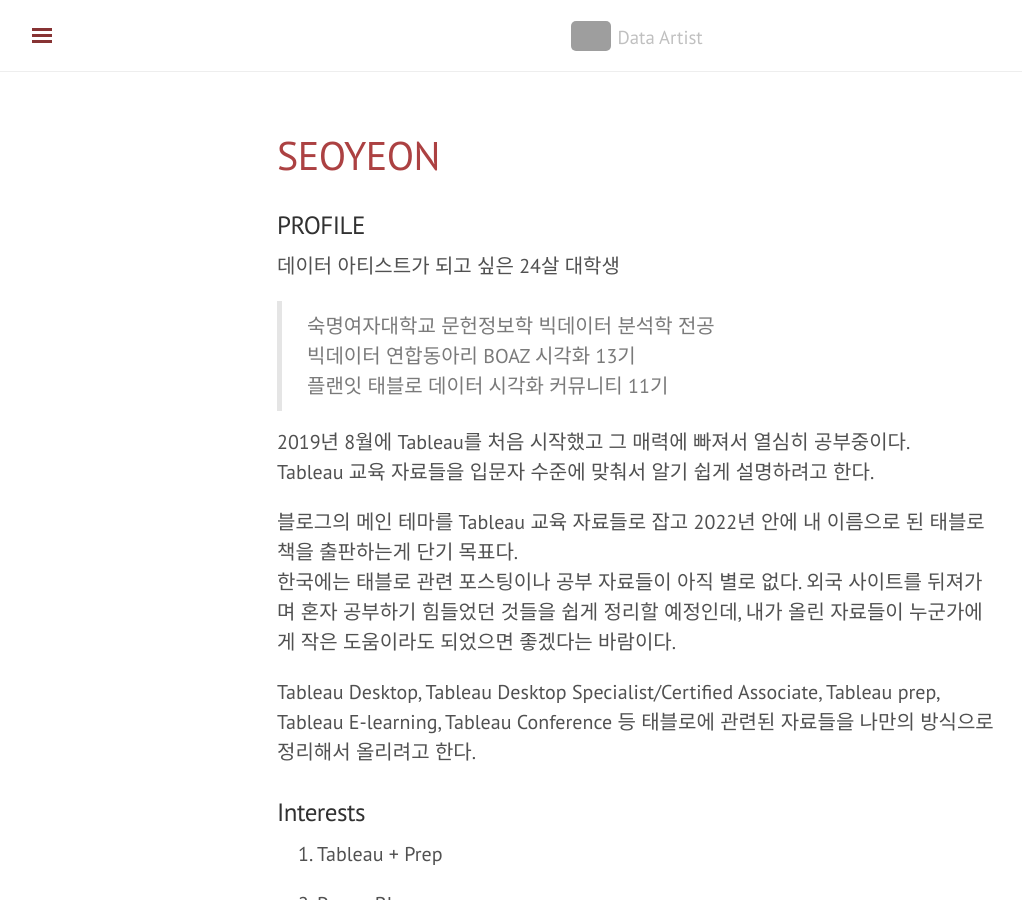
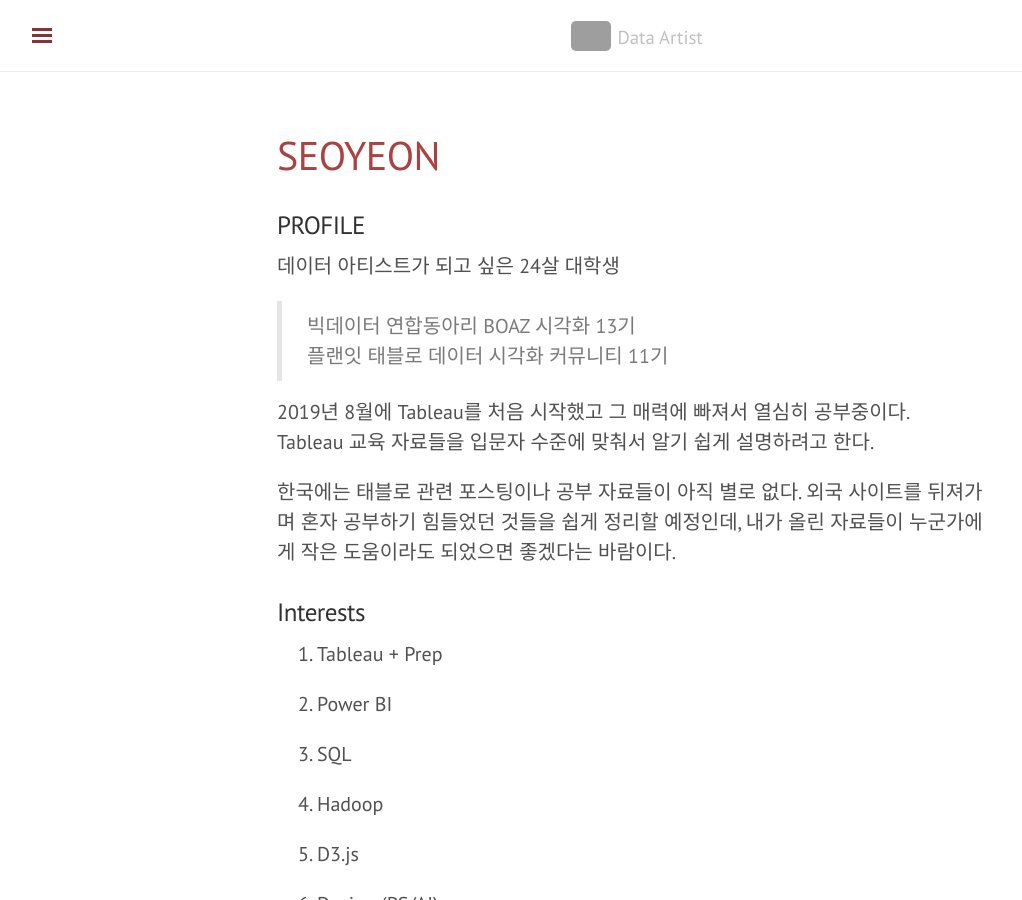
Before and after one commit to shanny924/shanny924.github.io, a Jekyll site: the page built from about.md, in a window 1280 px wide and 900 px high. Shown: the whole window, without its empty margins (3-1025 px from the left). Built offline with Jekyll 4.4.1, drawn with Linux system fonts in a browser that asks for light colours; nearby versions of some CDN libraries; comment, search, counter and statistics services are not loaded; grey boxes are pictures that could not be loaded.

Commit message:
Update about.md

```diff
--- a/about.md
+++ b/about.md
@@ -6,7 +6,6 @@
 
 데이터 아티스트가 되고 싶은 24살 대학생
 
->숙명여자대학교 문헌정보학 빅데이터 분석학 전공
 >빅데이터 연합동아리 BOAZ 시각화 13기
 >플랜잇 태블로 데이터 시각화 커뮤니티 11기
 
@@ -14,11 +13,7 @@
 2019년 8월에 Tableau를 처음 시작했고 그 매력에 빠져서 열심히 공부중이다.
 Tableau 교육 자료들을 입문자 수준에 맞춰서 알기 쉽게 설명하려고 한다.
 
-블로그의 메인 테마를 Tableau 교육 자료들로 잡고 2022년 안에 내 이름으로 된 태블로 책을 출판하는게 단기 목표다.
-한국에는 태블로 관련 포스팅이나 공부 자료들이 아직 별로 없다. 외국 사이트를 뒤져가며 혼자 공부하기 힘들었던 것들을 쉽게 정리할 예정인데, 내가 올린 자료들이 누군가에게 작은 도움이라도 되었으면 좋겠다는 바람이다.
-
-Tableau Desktop, Tableau Desktop Specialist/Certified Associate, Tableau prep, Tableau E-learning, Tableau Conference 등 태블로에 관련된 자료들을 나만의 방식으로 정리해서 올리려고 한다.
-
+ 한국에는 태블로 관련 포스팅이나 공부 자료들이 아직 별로 없다. 외국 사이트를 뒤져가며 혼자 공부하기 힘들었던 것들을 쉽게 정리할 예정인데, 내가 올린 자료들이 누군가에게 작은 도움이라도 되었으면 좋겠다는 바람이다.
 
 
 
```
